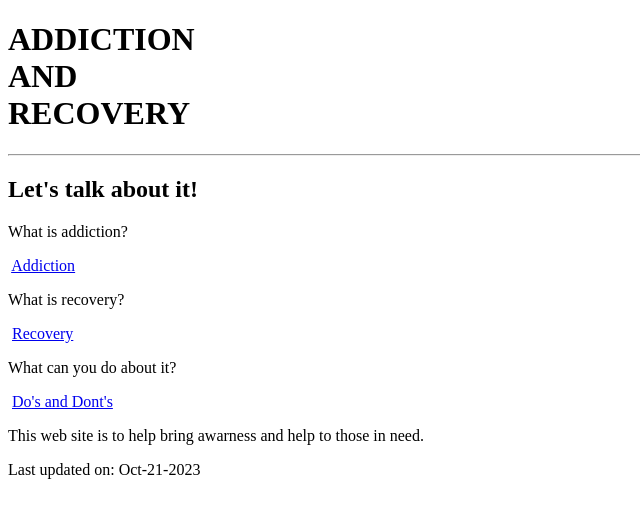
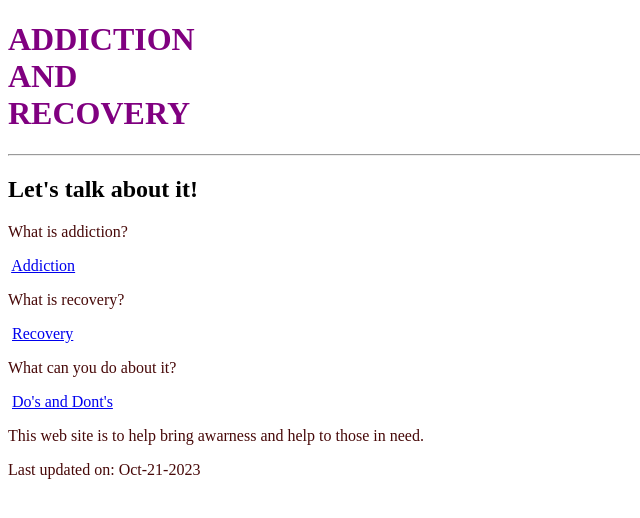
Before and after one commit to MayaFox23/interactiveproject, a plain HTML site: page index.html in a window 1280 px wide. Shown: the whole page, without its empty margins (0-640 px from the left). Drawn offline with Linux system fonts and the light colour scheme.

Commit message:
starting CSS

```diff
--- a/index.html
+++ b/index.html
@@ -1,6 +1,7 @@
 <!DOCTYPE html>
 <html lang="en">
 <head>
+    <link rel="stylesheet" href="style.css">
     <meta charset="UTF-8">
     <meta name="viewport" content="width=device-width, initial-scale=1.0">
     <title>ADDICTION</title>
--- a/style.css
+++ b/style.css
@@ -0,0 +1,7 @@
+h1 {
+    color: purple;
+}
+
+p {
+    color: rgb(71, 8, 8);
+}
```
Also changed, not shown: page1.html (+4 -0 lines), page2.html (+4 -0 lines), page3.html (+4 -0 lines).
